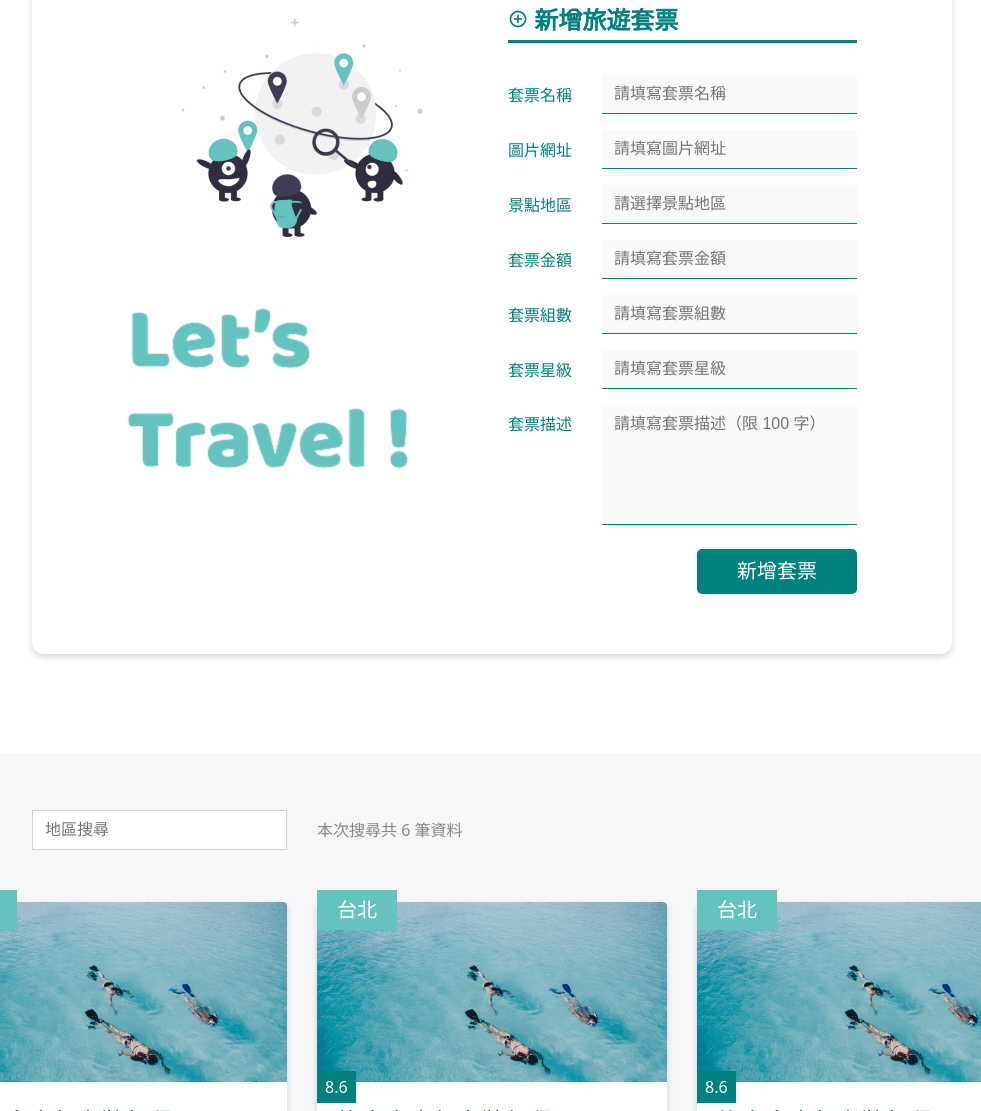
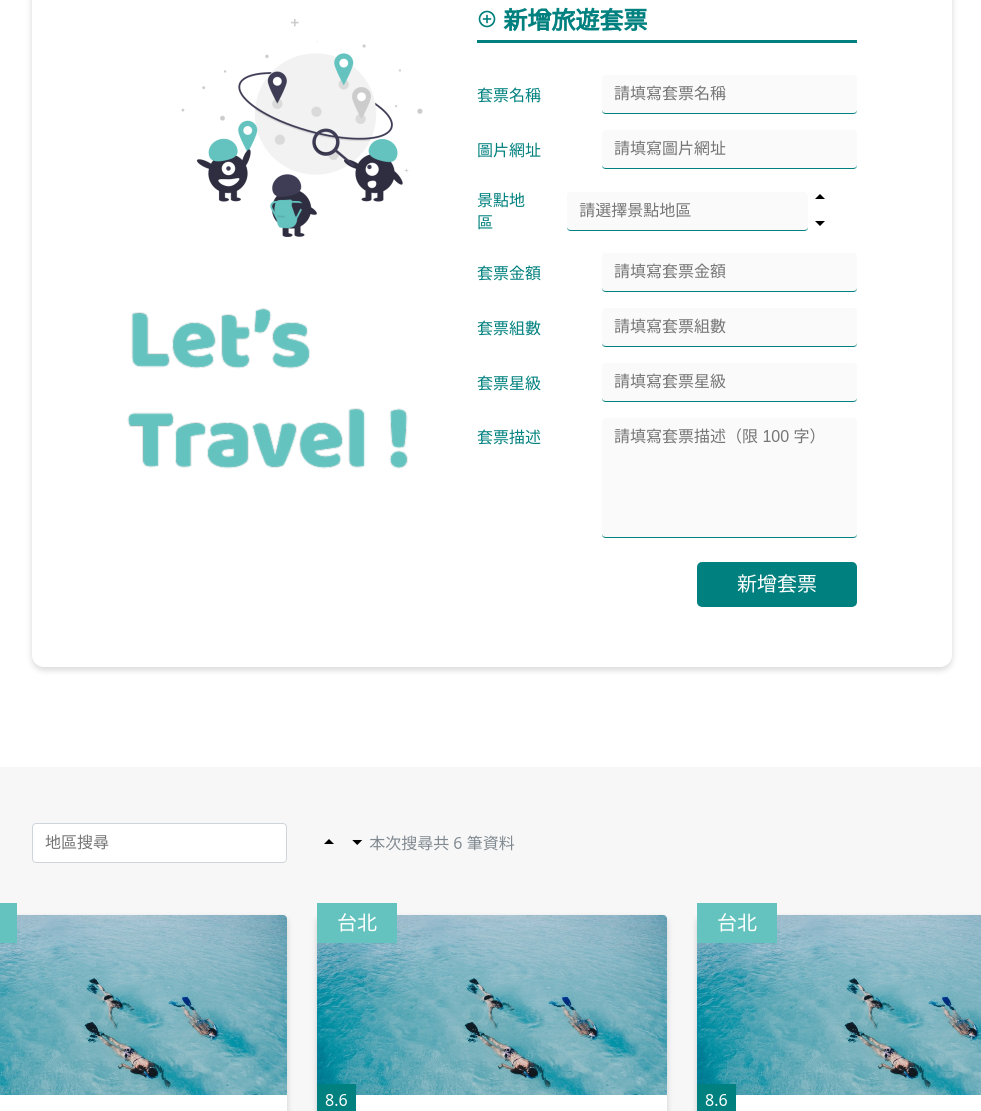
Before and after one commit to tanukili/2022-JS-week05, a plain HTML site: page index.html in a window 1280 px wide. Shown: the part 177-1288 px from the top of the page, without its empty margins (148-1129 px from the left). Drawn offline with Linux system fonts and the light colour scheme.

Commit message:
Update 2022-11-26T04:05:00.018Z

```diff
--- a/index.html
+++ b/index.html
@@ -30,34 +30,42 @@
       </h3>
       <div class="df jcsb aic mb-16">
         <label for="" class="font-1-1-m primary gx-1 mr-30">套票名稱</label>
-        <input type="text" placeholder="請填寫套票名稱" class="font-1-1 font-light input-bg wx-3 pt-8 pb-8 pl-12 border-1">
+        <input type="text" placeholder="請填寫套票名稱" class="font-1-1 font-light input-bg wx-3 pt-8 pb-8 pl-12 border-1 input-r">
       </div>
       <div class="df jcsb aic mb-16">
         <label for="" class="font-1-1-m primary gx-1 mr-30">圖片網址</label>
-        <input type="text" placeholder="請填寫圖片網址" class="font-1-1 font-light input-bg wx-3 pt-8 pb-8 pl-12 border-1">
+        <input type="text" placeholder="請填寫圖片網址" class="font-1-1 font-light input-bg wx-3 pt-8 pb-8 pl-12 border-1 input-r">
       </div>
       <div class="df jcsb aic mb-16">
         <label for="" class="font-1-1-m primary gx-1 mr-30">景點地區</label>
-        <input type="text" placeholder="請選擇景點地區" class="font-1-1 font-light input-bg wx-3 pt-8 pb-8 pl-12 border-1">
+        <input type="text" placeholder="請選擇景點地區" class="font-1-1 font-light input-bg wx-3 pt-8 pb-8 pl-12 border-1 input-r">
+        <div>
+          <span class="material-icons-outlined">
+            arrow_drop_up
+            </span>
+          <span class="material-icons-outlined">
+            arrow_drop_down
+          </span>
+        </div>
       </div>
       <div class="df jcsb aic mb-16">
         <label for="" class="font-1-1-m primary gx-1 mr-30">套票金額</label>
-        <input type="text" placeholder="請填寫套票金額" class="font-1-1 font-light input-bg wx-3 pt-8 pb-8 pl-12 border-1">
+        <input type="text" placeholder="請填寫套票金額" class="font-1-1 font-light input-bg wx-3 pt-8 pb-8 pl-12 border-1 input-r">
       </div>
       <div class="df jcsb aic mb-16">
         <label for="" class="font-1-1-m primary gx-1 mr-30">套票組數</label>
-        <input type="text" placeholder="請填寫套票組數" class="font-1-1 font-light input-bg wx-3 pt-8 pb-8 pl-12 border-1">
+        <input type="text" placeholder="請填寫套票組數" class="font-1-1 font-light input-bg wx-3 pt-8 pb-8 pl-12 border-1 input-r">
       </div>
       <div class="df jcsb aic mb-16">
         <label for="" class="font-1-1-m primary gx-1 mr-30">套票星級</label>
-        <input type="text" placeholder="請填寫套票星級" class="font-1-1 font-light input-bg wx-3 pt-8 pb-8 pl-12 border-1">
+        <input type="text" placeholder="請填寫套票星級" class="font-1-1 font-light input-bg wx-3 pt-8 pb-8 pl-12 border-1 input-r">
       </div>
       <div class="df jcsb mb-24">
         <label for="" class="font-1-1-m primary gx-1 pt-8 mr-30">套票描述</label>
-        <input type="text" placeholder="請填寫套票描述（限 100 字）" class="font-1-1 font-light input-bg wx-3 pt-8 pb-89 pl-12 border-1">
+        <input type="text" placeholder="請填寫套票描述（限 100 字）" class="font-1-1 font-light input-bg wx-3 pt-8 pb-89 pl-12 border-1 input-r">
       </div>
       <div class="df jce">
-        <input type="submit" value="新增套票" class="font-2-3 main-style btn-r pt-10 pb-10 pr-40 pl-40 border-n">
+        <input type="submit" value="新增套票" class="font-2-3 btn-style btn-r pt-10 pb-10 pr-40 pl-40 border-n">
       </div>
     </form>
   </div>
@@ -65,7 +73,15 @@
 <div class="bg-style pt-56 pb-119">
   <div class="container">
     <div class="df aic ml-95  pb-52">
-      <input type="text" placeholder="地區搜尋" class="font-1-1 font-light wx-3 radio-b pt-8 pb-8 pl-12 mr-30">
+      <input type="text" placeholder="地區搜尋" class="font-1-1 font-light wx-3 radio-b pt-8 pb-8 pl-12 mr-30 input-r">
+      <div>
+        <span class="material-icons-outlined">
+          arrow_drop_up
+          </span>
+        <span class="material-icons-outlined">
+          arrow_drop_down
+        </span>
+      </div>
       <p class="font-1-1 font-light">本次搜尋共 6 筆資料</p>
     </div>
     <ul class="df jcsb fw">
```
Also changed, not shown: assets/style/all.css, 1 other file.
